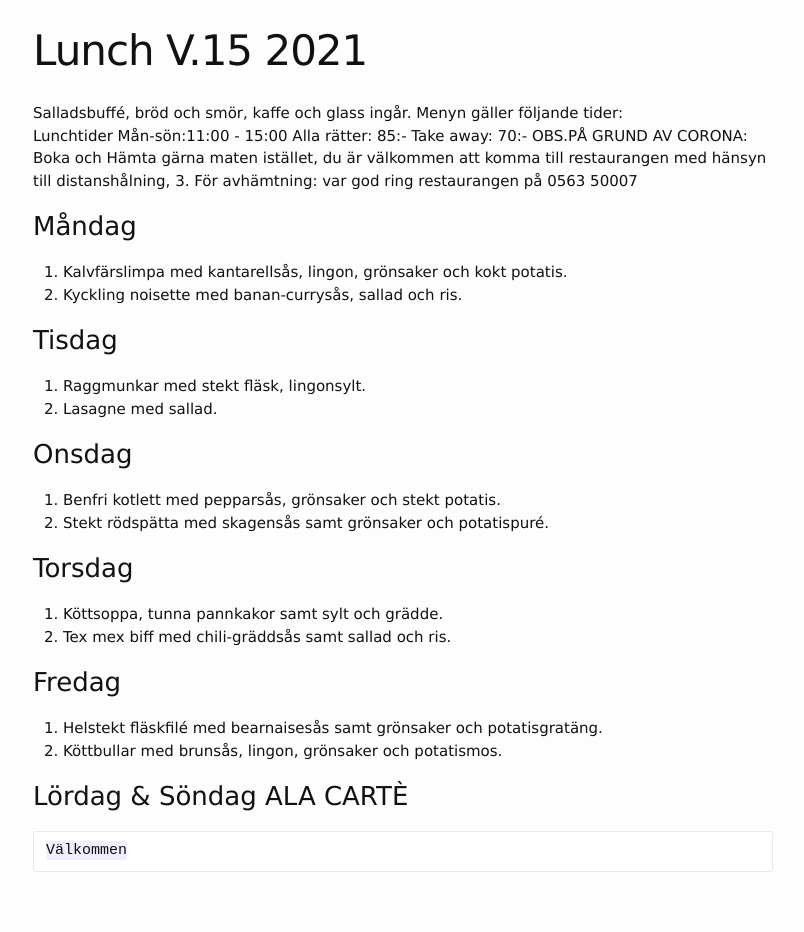
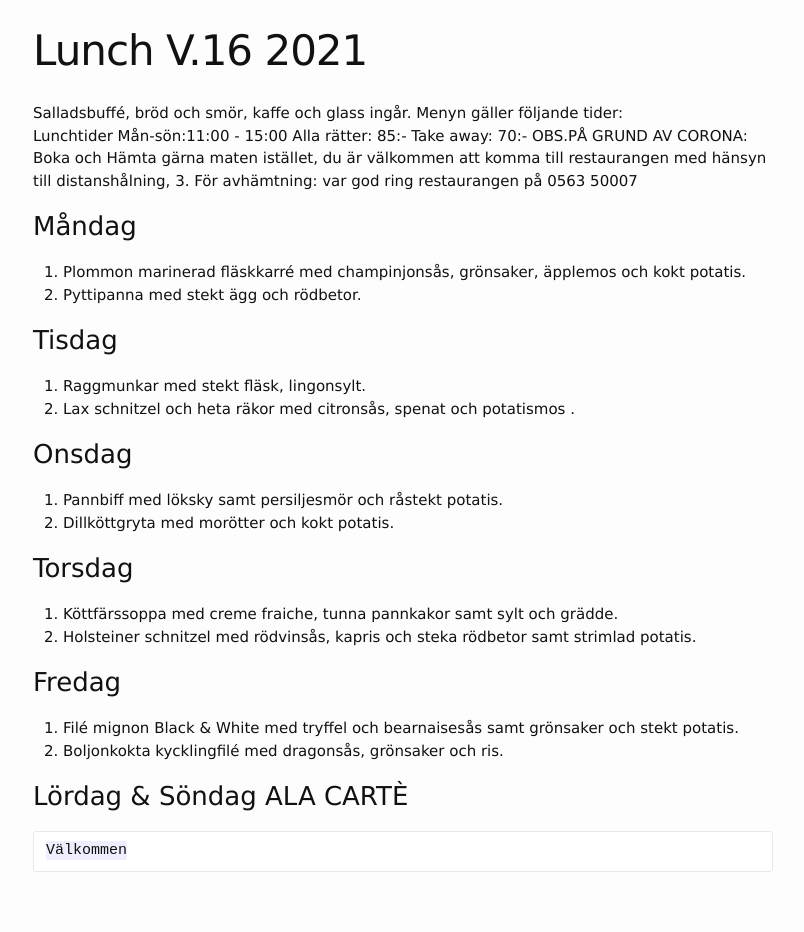
Before and after one commit to FarInn62/farinn62.github.io, a Jekyll site: the page built from lunch.md, in a window 1280 px wide. Shown: the whole page, without its empty margins (237-1041 px from the left). Built offline with Jekyll 4.4.1, drawn with Linux system fonts in a browser that asks for light colours.

Commit message:
Update lunch.md

```diff
--- a/lunch.md
+++ b/lunch.md
@@ -1,6 +1,6 @@
 ---
 layout: foodmenu
-title: Lunch V.15 2021
+title: Lunch V.16 2021
 permalink: /lunch/
 published: true
 ---
@@ -12,24 +12,24 @@ OBS.PÅ GRUND AV CORONA: Boka och Hämta gärna maten istället, du är välkomm
 
 
 ### Måndag
-1. Kalvfärslimpa med kantarellsås, lingon, grönsaker och kokt potatis.
-2. Kyckling noisette med banan-currysås, sallad och ris.
+1. Plommon marinerad fläskkarré med champinjonsås, grönsaker, äpplemos och kokt potatis.
+2. Pyttipanna med stekt ägg och rödbetor.
 
 ### Tisdag
 1. Raggmunkar med stekt fläsk, lingonsylt.
-2. Lasagne med sallad.
+2. Lax schnitzel och heta räkor med citronsås, spenat och potatismos .
 
 ### Onsdag
-1. Benfri kotlett med pepparsås, grönsaker och stekt potatis.
-2. Stekt rödspätta med skagensås samt grönsaker och potatispuré.
+1. Pannbiff med löksky samt persiljesmör och råstekt potatis.
+2. Dillköttgryta med morötter och kokt potatis.
 
 ### Torsdag
-1. Köttsoppa, tunna pannkakor samt sylt och grädde.
-2. Tex mex biff med chili-gräddsås samt sallad och ris.
+1. Köttfärssoppa med creme fraiche, tunna pannkakor samt sylt och grädde.
+2. Holsteiner schnitzel med rödvinsås, kapris och steka rödbetor samt strimlad potatis.
 
 ### Fredag
-1. Helstekt fläskfilé med bearnaisesås samt grönsaker och potatisgratäng.
-2. Köttbullar med brunsås, lingon, grönsaker och potatismos.
+1. Filé mignon Black & White med tryffel och bearnaisesås samt grönsaker och stekt potatis.
+2. Boljonkokta kycklingfilé med dragonsås, grönsaker och ris.
 
 
 ### Lördag & Söndag ALA CARTÈ
```
